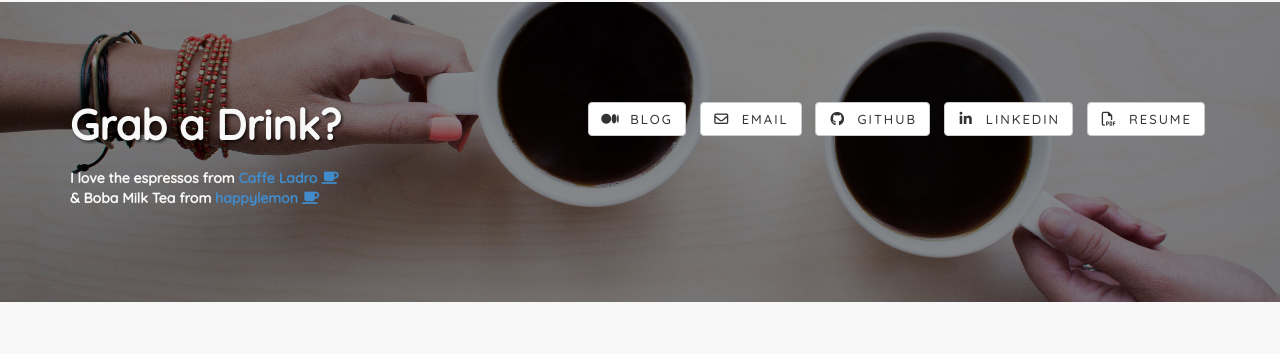
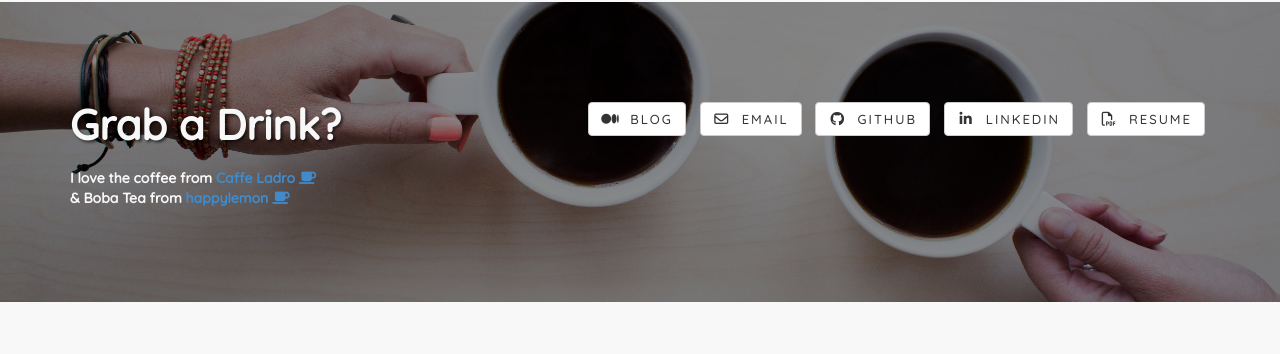
Before and after one commit to jawang94/jawang94.github.io, a Jekyll site: the page built from index.html, in a window 1280 px wide and 900 px high, scrolled down 2983 px. Shown: the part 377-731 px from the top of the window. Built offline with Jekyll 4.4.1, drawn with Linux system fonts in a browser that asks for light colours; nearby versions of some CDN libraries.

Commit message:
QoL update

```diff
--- a/_includes/contact.html
+++ b/_includes/contact.html
@@ -6,12 +6,12 @@
           <h2 class="alt-font">Grab a Drink?</h2>
           <br />
           <p>
-            I love the espressos from
+            I love the coffee from
             <a href="https://caffeladro.com" target="_blank"
               >Caffe Ladro <i class="fa fa-coffee"></i
             ></a>
             <br />
-            & Boba Milk Tea from
+            & Boba Tea from
             <a href="http://www.happy-lemon.com/en/" target="_blank"
               >happylemon <i class="fa fa-coffee"></i
             ></a>
```
